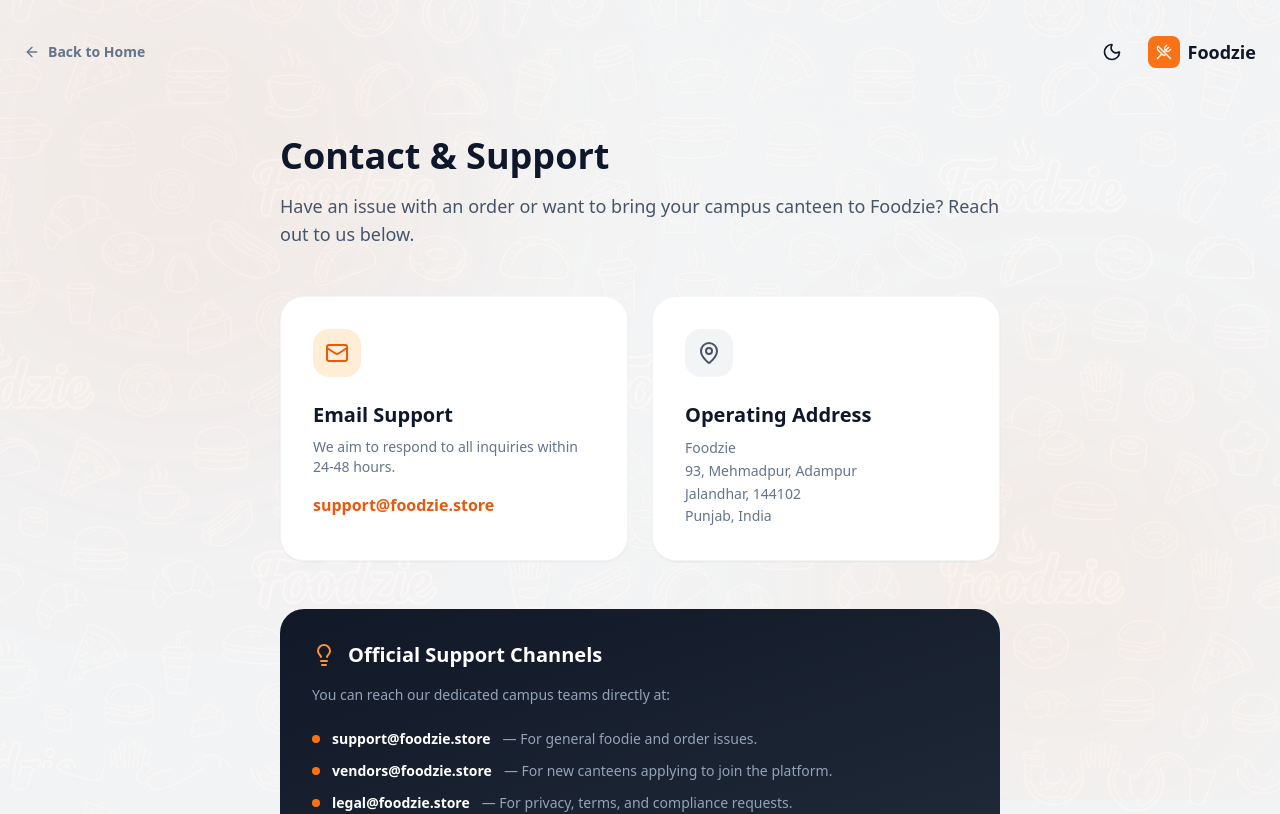
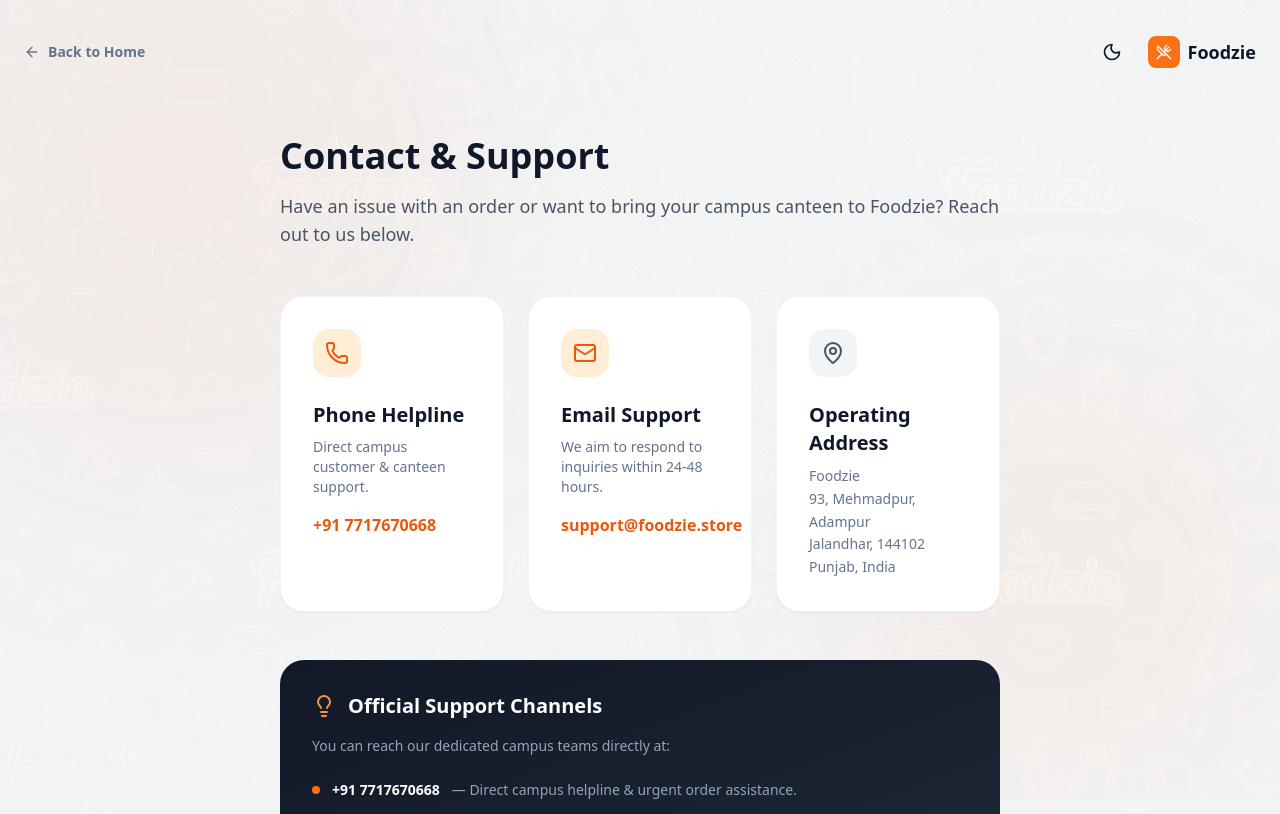
Before and after one commit to KaranManhas22/6weeks_Jaspreet_SERN, a Next.js app: page /contact in a window 1280 px wide. Shown: the top 814 px of the page. Built offline with nearby package versions, Linux system fonts and the light colour scheme; no server answers.

Commit message:
fix(contact): update contact phone number to +91 7717670668

```diff
--- a/app/contact/page.tsx
+++ b/app/contact/page.tsx
@@ -1,7 +1,7 @@
 'use client';
 
 import Link from 'next/link';
-import { UtensilsCrossed, ArrowLeft, Mail, MapPin, Lightbulb } from 'lucide-react';
+import { UtensilsCrossed, ArrowLeft, Mail, MapPin, Lightbulb, Phone } from 'lucide-react';
 import { useBrand } from '@/context/BrandContext';
 import { ThemeToggle } from '@/components/ThemeToggle';
 
@@ -38,7 +38,21 @@ export default function ContactPage() {
           Have an issue with an order or want to bring your campus canteen to Foodzie? Reach out to us below.
         </p>
 
-        <div className="grid sm:grid-cols-2 gap-6 mb-12">
+        <div className="grid sm:grid-cols-3 gap-6 mb-12">
+          {/* Phone Helpline */}
+          <div className="bg-white dark:bg-gray-900 border border-gray-100 dark:border-gray-800 rounded-3xl p-8 shadow-sm">
+            <div className="w-12 h-12 bg-orange-100 dark:bg-orange-900/30 rounded-2xl flex items-center justify-center mb-6">
+              <Phone className="w-6 h-6 text-orange-600 dark:text-orange-500" />
+            </div>
+            <h3 className="text-xl font-bold mb-2">Phone Helpline</h3>
+            <p className="text-gray-500 dark:text-gray-400 text-sm mb-4">
+              Direct campus customer &amp; canteen support.
+            </p>
+            <a href="tel:+917717670668" className="text-orange-600 dark:text-orange-500 font-bold hover:underline">
+              +91 7717670668
+            </a>
+          </div>
+
           {/* Email Support */}
           <div className="bg-white dark:bg-gray-900 border border-gray-100 dark:border-gray-800 rounded-3xl p-8 shadow-sm">
             <div className="w-12 h-12 bg-orange-100 dark:bg-orange-900/30 rounded-2xl flex items-center justify-center mb-6">
@@ -46,7 +60,7 @@ export default function ContactPage() {
             </div>
             <h3 className="text-xl font-bold mb-2">Email Support</h3>
             <p className="text-gray-500 dark:text-gray-400 text-sm mb-4">
-              We aim to respond to all inquiries within 24-48 hours.
+              We aim to respond to inquiries within 24-48 hours.
             </p>
             <a href="mailto:support@foodzie.store" className="text-orange-600 dark:text-orange-500 font-bold hover:underline">
               support@foodzie.store
@@ -80,6 +94,10 @@ export default function ContactPage() {
           <ul className="space-y-3 text-sm text-gray-300">
             <li className="flex items-center gap-3">
               <span className="w-2 h-2 rounded-full bg-orange-500" />
+              <strong className="text-white">+91 7717670668</strong> — Direct campus helpline &amp; urgent order assistance.
+            </li>
+            <li className="flex items-center gap-3">
+              <span className="w-2 h-2 rounded-full bg-orange-500" />
               <strong className="text-white">support@foodzie.store</strong> — For general foodie and order issues.
             </li>
             <li className="flex items-center gap-3">
--- a/app/page.tsx
+++ b/app/page.tsx
@@ -819,7 +819,9 @@ export default function FoodzieLandingPage() {
               </p>
               <p className="flex items-center gap-2">
                 <Phone className="w-4 h-4 text-orange-400 shrink-0" />
-                <span>+91 181 271 1111</span>
+                <a href="tel:+917717670668" className="hover:text-white transition-colors">
+                  +91 7717670668
+                </a>
               </p>
               <p className="flex items-center gap-2">
                 <Mail className="w-4 h-4 text-orange-400 shrink-0" />
```
